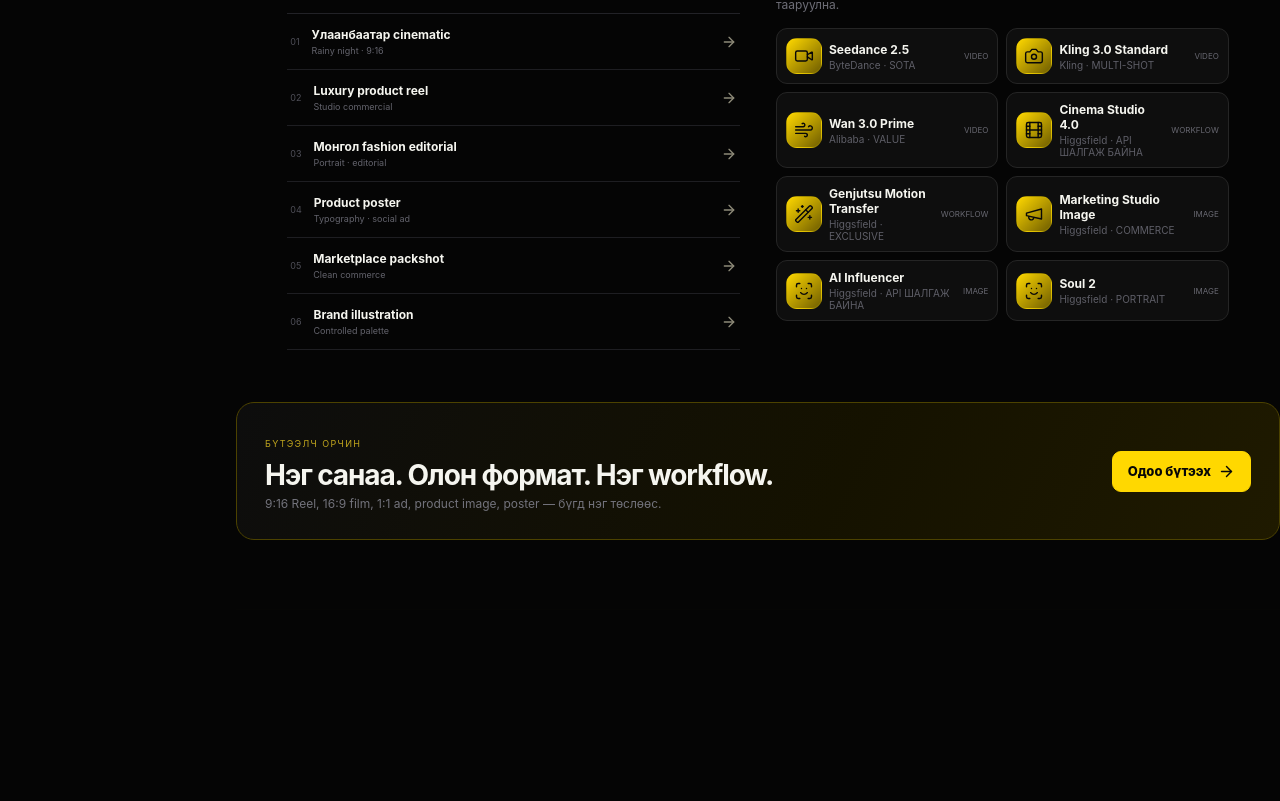
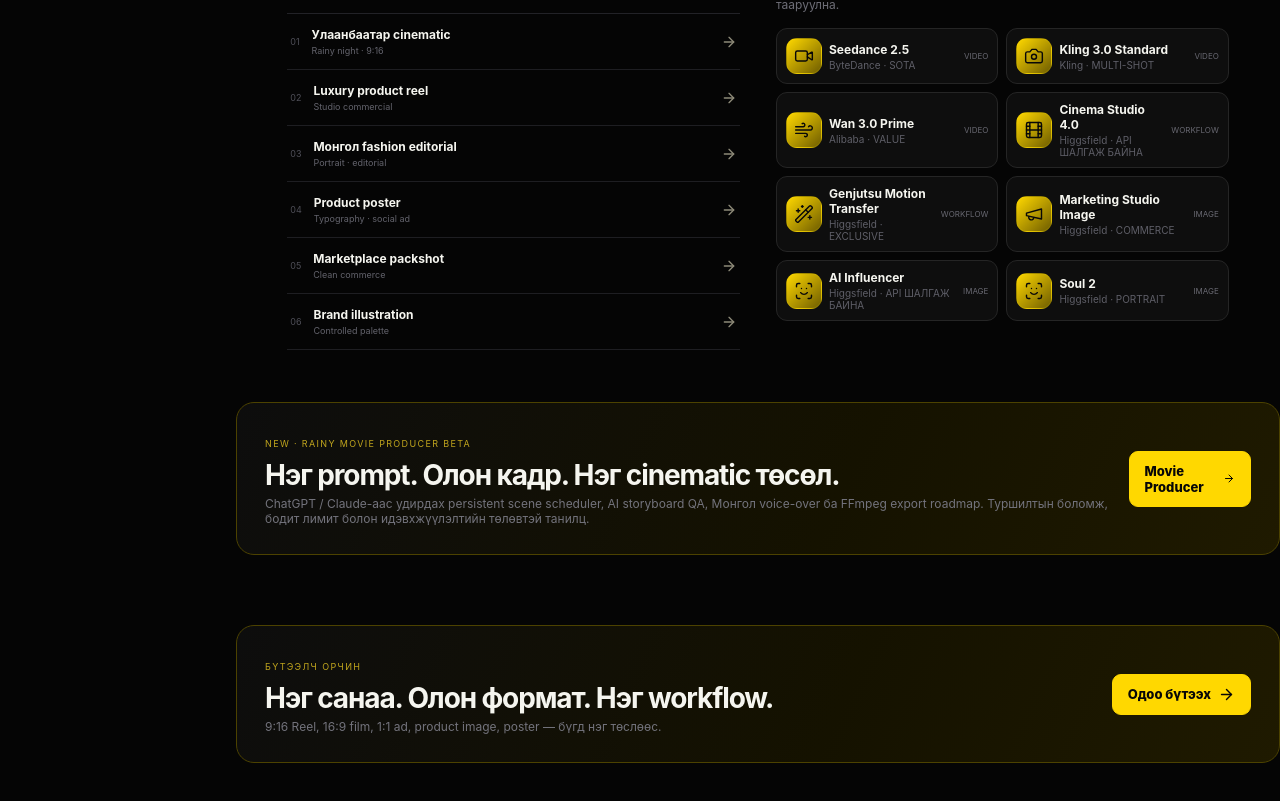
Before and after one commit to ssboroo/rainyaivideostudio, a Next.js app: page / in a window 1280 px wide. Shown: the part 6045-6846 px from the top of the page. Before the commit the page ends 6655 px from the top, so only its background shows below. Built offline with nearby package versions, Linux system fonts and the light colour scheme; no server answers; the database is empty.

Commit message:
feat(site): feature Movie Producer on RAVS homepage

```diff
--- a/app/page.tsx
+++ b/app/page.tsx
@@ -142,6 +142,11 @@ export default function Home() {
           </div>
         </section>
 
+        <section className="bottomCta"><div><small>NEW · RAINY MOVIE PRODUCER BETA</small>
+          <h2>Нэг prompt. Олон кадр. Нэг cinematic төсөл.</h2>
+          <p>ChatGPT / Claude-аас удирдах persistent scene scheduler, AI storyboard QA, Монгол voice-over ба FFmpeg export roadmap. Туршилтын боломж, бодит лимит болон идэвхжүүлэлтийн төлөвтэй танилц.</p></div>
+          <Link href="/movie" className="primary large">Movie Producer <ArrowRight size={17}/></Link>
+        </section>
         <section className="bottomCta">
           <div>
             <small>БҮТЭЭЛЧ ОРЧИН</small>
```
